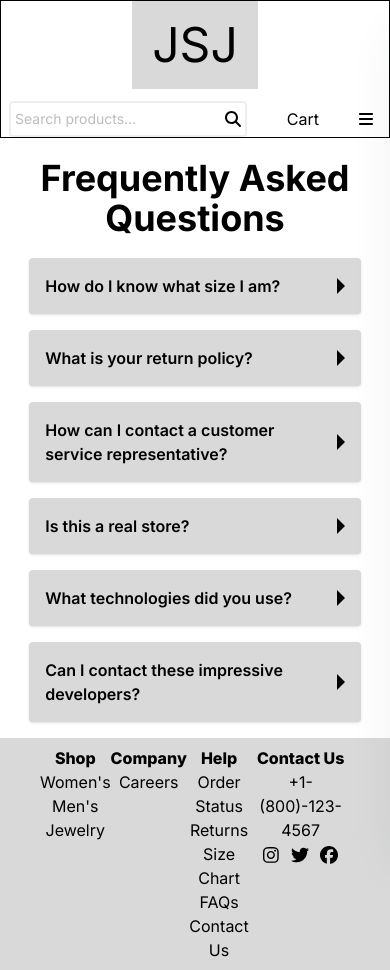
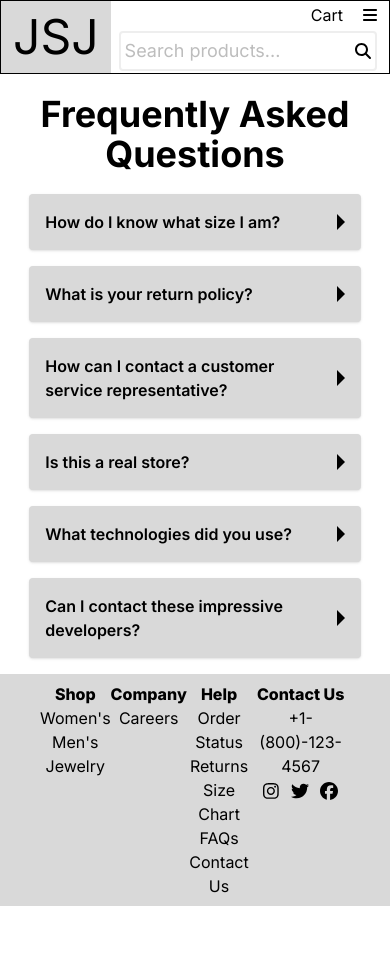
Before and after one commit to Jwensloff/JSJStorefront, a Next.js app: page /FAQs in a window 390 px wide. After the commit the page ends 906 px from the top, so only its background shows below. Built offline with nearby package versions, Linux system fonts and the light colour scheme.

Commit message:
Restyle header sections to keep logo on the left

```diff
--- a/src/components/Header/Header.tsx
+++ b/src/components/Header/Header.tsx
@@ -31,13 +31,19 @@ export default function Header() {
   ];
 
   return (
-    <header className="flex flex-col gap-3 sm:gap-1 sm:flex-row justify-between items-center text-center w-screen border border-black">
-      <Link href={"/"} className="text-5xl lg:text-7xl bg-gray-custom p-5">
+    <header className="flex flex-row sm:justify-between  w-screen border border-black">
+      <div className="flex flex-row w-screen gap-2 pr-1 md:gap-3 md:pr-3">
+        <Link
+          href={"/"}
+          className="p-3 text-5xl md:text-7xl bg-gray-custom md:p-5"
+        >
           JSJ
         </Link>
+        <div className="flex flex-col w-full justify-around">
+          <div className="flex flex-row justify-end sm:justify-between">
             {!openSidebar && (
               <>
-          <ul className="hidden text-xl md:flex space-x-6 lg:text-2xl">
+                <ul className="hidden text-xl sm:flex space-x-6 md:text-2xl">
                   {categories.map((cat) => (
                     <li key={cat.name}>
                       <Link
@@ -51,21 +57,67 @@ export default function Header() {
                 </ul>
               </>
             )}
-      <div className="flex flex-row px-2 items-center gap-2 w-full justify-between sm:px-0 sm:justify-end">
-        <Search />
-        <div className="flex flex-row ">
+            <div className="flex flex-row gap-5 justify-end">
               <Link
                 href="/shopping-cart"
-            className="pr-10 cursor-pointer hover:underline"
+                className="cursor-pointer hover:underline"
               >
                 Cart
               </Link>
+              <div className="sm:hidden cursor-pointer hover:text-blue-900">
+                <FontAwesomeIcon
+                  icon={faBars}
+                  onClick={toggleSidebar}
+                  // className="md:hidden"
+                />
+              </div>
+            </div>
+          </div>
+          <Search />
+        </div>
+      </div>
+      {/* <div className="flex flex-row px-2 items-center gap-2 w-full justify-between sm:px-0 sm:justify-end"> */}
+
       <div className="lg:hidden pr-2 cursor-pointer hover:text-blue-900">
-            <FontAwesomeIcon icon={faBars} onClick={toggleSidebar} />
-          </div>
         <Sidebar openSidebar={openSidebar} toggleSidebar={toggleSidebar} />
       </div>
-      </div>
+      {/* </div> */}
     </header>
+    // <header className="flex flex-col gap-3 sm:gap-1 sm:flex-row justify-between items-center text-center w-screen border border-black">
+    //   <Link href={"/"} className="text-5xl lg:text-7xl bg-gray-custom p-5">
+    //     JSJ
+    //   </Link>
+    //   {!openSidebar && (
+    //     <>
+    //       <ul className="hidden text-xl md:flex space-x-6 lg:text-2xl">
+    //         {categories.map((cat) => (
+    //           <li key={cat.name}>
+    //             <Link
+    //               className={`${pathname === cat.link ? "underline" : ""} font-extrabold cursor-pointer hover:underline`}
+    //               href={cat.link}
+    //             >
+    //               {cat.name}
+    //             </Link>
+    //           </li>
+    //         ))}
+    //       </ul>
+    //     </>
+    //   )}
+    //   <div className="flex flex-row px-2 items-center gap-2 w-full justify-between sm:px-0 sm:justify-end">
+    //     <Search />
+    //     <div className="flex flex-row ">
+    //       <Link
+    //         href="/shopping-cart"
+    //         className="pr-10 cursor-pointer hover:underline"
+    //       >
+    //         Cart
+    //       </Link>
+    //       <div className="lg:hidden pr-2 cursor-pointer hover:text-blue-900">
+    //         <FontAwesomeIcon icon={faBars} onClick={toggleSidebar} />
+    //       </div>
+    //       <Sidebar openSidebar={openSidebar} toggleSidebar={toggleSidebar} />
+    //     </div>
+    //   </div>
+    // </header>
   );
 }
--- a/src/components/Search/Search.tsx
+++ b/src/components/Search/Search.tsx
@@ -28,7 +28,7 @@ export function Search() {
           placeholder="Search products..."
           value={search}
           onChange={handleChange}
-          className="w-full text-sm sm:text-xl outline-none"
+          className="w-full text-lg md:text-xl outline-none"
         />
         {search && (
           <button
--- a/src/components/Sidebar/Sidebar.tsx
+++ b/src/components/Sidebar/Sidebar.tsx
@@ -33,9 +33,9 @@ export default function Sidebar({ openSidebar, toggleSidebar }: SidebarProps) {
         placeholder="drawer"
         open={openSidebar}
         onClose={toggleSidebar}
-        className="p-4"
+        className="p-4 w-auto"
       >
-        <div className="mb-6 flex items-center justify-between">
+        <div className="mb-6 flex items-center break-words gap-6">
           <Typography
             placeholder="Shop By Department"
             variant="h5"
@@ -44,7 +44,11 @@ export default function Sidebar({ openSidebar, toggleSidebar }: SidebarProps) {
           >
             Shop By Department
           </Typography>
-          <FontAwesomeIcon icon={faClose} onClick={toggleSidebar} />
+          <FontAwesomeIcon
+            focusable={true}
+            icon={faClose}
+            onClick={toggleSidebar}
+          />
         </div>
         <Card
           placeholder="card"
```
Lines whose indentation alone changed are shown as unchanged.
